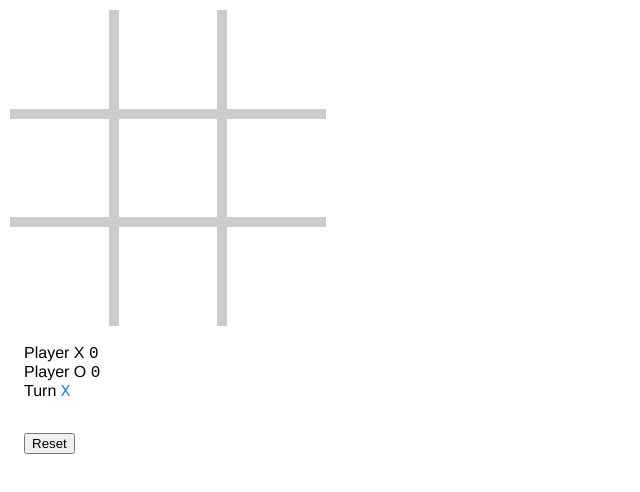
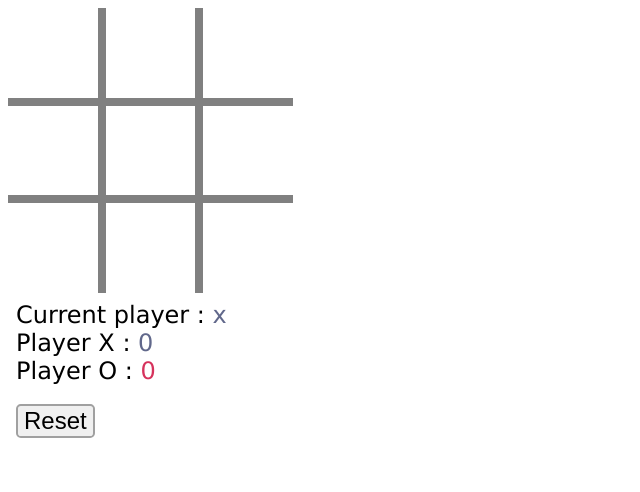
Before and after one commit to alaindet/js-park, a plain HTML site: page codepen/tictactoe/index.html in a window 1280 px wide. Both pictures are taken after a click on the button "Reset". Shown: the whole page, without its empty margins (0-640 px from the left). Drawn offline with nearby package versions, Linux system fonts and the light colour scheme.

Commit message:
Fix Tic Tac Toe

```diff
--- a/codepen/tictactoe/app.js
+++ b/codepen/tictactoe/app.js
@@ -1,280 +1,136 @@
-var app = {
+$(document).ready(function () {
+  selectElements();
+  $(".cell").on("click", clickCell);
+  $(".reset").on("click", resetAll);
+});
 
-  state: {
+var data = {
   players: [
-      { symbol: 'x', score: 0 },
-      { symbol: 'o', score: 0 },
+    { sign: 'x', score: 0 },
+    { sign: 'o', score: 0 }
   ],
-    currentPlayer: {},
-    board: []
-  },
+  playing: false,
+  turn: 0,
+  current: { player: {} },
+  cells: {}
+};
 
-  components: {
-    alert: {
-      selectors: {
-        alert: '.alert'
-      },
-      select: function() {
-        return document.querySelector(this.components.alert.selectors.alert);
-      },
-      empty: function() {
-        var alert = this.components.alert.select.call(this);
-        alert.classList.remove('alert-success');
-        alert.classList.remove('alert-info');
-        alert.classList.remove('alert-danger');
-        alert.innerHTML = null;
-      },
-      set: function($args) {
-        $args.msg = $args.msg || '';
-        $args.type = $args.type ? 'alert-'+$args.type : 'alert-info';
-        var alert = this.components.alert.select.call(this);
-        alert.classList.add($args.type);
-        alert.innerHTML = $args.msg;
+var view = {
+  cell: {},
+  cells: {},
+  gameboard: {},
+  current: { player: {} },
+  scores: { x: {}, o: {} }
+};
+
+function selectElements() {
+  view.cells = $(".cell");
+  view.gameboard = $(".gameboard");
+  view.scores.x = $(".player-x .score");
+  view.scores.o = $(".player-o .score");
+  view.current.player = $(".player-current span");
 }
-    },
-    cells: {
-      count: 9,
-      selectors: {
-        cell: '.cell',
-        cellX: '.cell-x',
-        cellO: '.cell-o',
-        cellHoverX: '.cell-hover-x',
-        cellHoverO: '.cell-hover-o'
-      },
-      select: function($id) {
-        if ($id) {
-          return document.querySelector($id);
-        } else {
-          var cells = this.components.cells.selectors.cell;
-          return document.querySelectorAll(cells);
-        }
-      },
-      empty: function() {
-        this.components.cells.selectAll.call(this).forEach(function(cell) {
-          cell.innerHTML = null;
-          cell.classList.remove('cell-hover-o', 'cell-hover-x', 'o', 'x');
-        });
-      },
-      update: function() {
-        var board = this.state.board;
-        for (var i = 0, len = this.components.cells.count; i < len; i++) {
-          var symbol = this.state.board[i];
-          var cell = this.components.cells.select.call(this, '#cell-'+(i+1));
-          cell.innerHTML = symbol;
-          cell.classList.remove('cell-hover-o', 'cell-hover-x');
-          if (symbol) {
-            cell.classList.add('cell-hover-'+symbol);
+
+function clickCell() {
+  if (!data.playing) { initGame(); }
+  view.cell = $(this);
+  if (putSign()) {
+    if (hasGameEnded()) { resetBoard(); }
+    nextTurn();
   }
 }
+
+function initGame() {
+  data.playing = true;
+  data.current.player = data.players[data.turn % 2];
 }
-    },
-    scores: {
-      selectors: {
-        scores: '.score-value',
-        x: '.score-x',
-        o: '.score-o'
-      },
-      select: function($symbol) {
-        var selectors = this.components.scores.selectors;
-        if ($symbol) {
-          return document.querySelector(selectors[$symbol]);
+
+function putSign() {
+  if (view.cell.text() == "") {
+    view.cell.addClass(data.current.player.sign);
+    view.cell.text(data.current.player.sign);
+    return true;
+  }
+  return false;
+}
+
+function hasGameEnded() {
+  var cells = mapCells();
+  if (checkWin(cells)) {
+    updateScore();
+    alert("Player " + data.current.player.sign.toUpperCase() + " won!");
+    return true;
+  } else if (checkDraw(cells)) {
+    alert("Draw!");
+    return true;
   } else {
-          return document.querySelectorAll(selectors.scores);
+    return false;
   }
-      },
-      update: function() {
-        var scores = this.state.players.map(function(p) { return p.score });
-        var scoreElements = this.components.scores.select.call(this);
-        scores.forEach(function(score, i) {
-          scoreElements[i].innerHTML = score;
+}
+
+function mapCells() {
+  for (var i = 1; i <= 9; i++) { data.cells["c" + i] = $("#cell-" + i).text(); }
+  return data.cells;
+}
+
+function checkWin(c) {
+  var s = data.current.player.sign;
+  if (
+    (s == c.c1 && s == c.c2 && s == c.c3) || // Horizontals
+    (s == c.c4 && s == c.c5 && s == c.c6) ||
+    (s == c.c7 && s == c.c8 && s == c.c9) ||
+
+    (s == c.c1 && s == c.c4 && s == c.c7) || // Vertical
+    (s == c.c2 && s == c.c5 && s == c.c8) ||
+    (s == c.c3 && s == c.c6 && s == c.c9) ||
+
+    (s == c.c1 && s == c.c5 && s == c.c9) || // Oblique
+    (s == c.c3 && s == c.c5 && s == c.c7)
+  ) {
+    return true;
+  } else {
+    return false;
+  }
+}
+
+function updateScore() {
+  data.current.player.score++;
+  view.scores[data.current.player.sign].text(data.current.player.score);
+}
+
+function checkDraw(c) {
+  for (var prop in c) { if (c[prop] == "") { return false; } }
+  return true;
+}
+
+function resetBoard() {
+  view.cells.each(function () {
+    $(this).text("").removeClass("o x");
   });
 }
-    },
-    turn: {
-      selectors: {
-        turn: '.turn-value'
-      },
-      select: function() {
-        var selector = this.components.turn.selectors.turn;
-        return document.querySelector(selector);
-      },
-      update: function() {
-        var turn = this.components.turn.select.call(this);
-        var symbol = this.state.currentPlayer.symbol;
-        turn.innerHTML = symbol.toUpperCase();
-        turn.classList.remove('x', 'o');
-        turn.classList.add(symbol);
-      }
-    },
-    reset: {
-      selectors: {
-        reset: '.reset-game'
-      },
-      select: function () {
-        var selector = this.components.reset.selectors.reset;
-        return document.querySelector(selector);
-      }
-    }
-  },
 
-  game: {
-    reset: function($args) {
-      // Scrap all data, empty the scores
-      if ($args && $args.all) {
-        this.game.resetState.call(this, $args);
-        this.components.scores.update.call(this);
-      }
-      // Scrap data but preserve scores and alert! (for the next game)
-      else {
-        this.game.resetState.call(this);
-        this.components.alert.empty.call(this);
-      }
-      this.components.cells.update.call(this);
-      this.components.turn.update.call(this);
-    },
-    resetState: function($args) {
-
-      // Reset scores as well
-      if ($args && $args.all) {
-        this.state.players.forEach(function(p) { p.score = 0 });
+function nextTurn(turn) {
+  data.turn++;
+  data.current.player = data.players[data.turn % 2];
+  view.current.player
+    .removeClass()
+    .addClass(data.current.player.sign)
+    .text(data.current.player.sign);
 }
 
-      // Reset turn player
-      this.state.currentPlayer = this.state.players[0];
+function resetAll() {
+  resetBoard();
 
-      // Reset board
-      this.state.board = Array(this.components.cells.count).fill(null);
-    },
-    addVictory: function($symbol) {
-      var p = this.state.players.find(function(p) {return $symbol == p.symbol});
-      var el = this.components.scores.select.call(this, p.symbol);
-      p.score += 1;
-      el.innerHTML = p.score;
-    },
-    readBoard: function() {
-      var cells = this.components.cells.select.call(this);
-      this.state.board = Array.prototype.map.call(cells, function(cell) {
-        return cell.innerHTML.toLowerCase();
-      });
-    },
-    hasGameEnded: function() {
+  data.players[0].score = 0;
+  view.scores.x.text("0");
+  data.players[1].score = 0;
+  view.scores.o.text("0");
 
-      // Get current symbol and board state
-      var current = this.state.currentPlayer;
-      var s = current.symbol;
-      var b = this.state.board;
+  data.turn = 0;
+  data.current.player = data.players[data.turn % 2];
 
-      // Check victory
-      if (
-        // Rows
-        (b[0] == s && b[1] == s && b[2] == s) ||
-        (b[3] == s && b[4] == s && b[5] == s) ||
-        (b[6] == s && b[7] == s && b[8] == s) ||
-        // Columns
-        (b[0] == s && b[3] == s && b[6] == s) ||
-        (b[1] == s && b[4] == s && b[7] == s) ||
-        (b[2] == s && b[5] == s && b[8] == s) ||
-        // Diagonals
-        (b[0] == s && b[4] == s && b[8] == s) ||
-        (b[2] == s && b[4] == s && b[6] == s)
-      ) {
-        return {
-          winner: current,
-          alert: {
-            msg: 'Player ' + s + ' won!',
-            type: 'success'
+  view.current.player
+    .removeClass()
+    .addClass(data.current.player.sign)
+    .text(data.current.player.sign);
 }
-        };
-      }
-
-      // Check for a tie (no empty cells)
-      if (!b.filter(function (i) { return !i; }).length) {
-        return {
-          alert: {
-            msg: 'Tie!',
-            type: 'info'
-          }
-        };
-      }
-
-    },
-    nextTurn: function() {
-      var thisApp = this;
-      thisApp.state.currentPlayer = thisApp.state.players.find(function(player) {
-        return player.symbol !== thisApp.state.currentPlayer.symbol;
-      });
-      thisApp.components.turn.update.call(thisApp);
-    }
-  },
-
-  handlers: {
-    onClickCell: function(e) {
-
-      // Select clicked cell
-      var cell = e.target;
-
-      // Check if cell is not empty
-      if (cell.innerHTML) {
-        this.components.alert.set.call(this, {
-          msg: "There's already another symbol here.",
-          type: 'danger'
-        });
-        return;
-      }
-
-      // Put the symbol
-      var symbol = this.state.currentPlayer.symbol;
-      cell.innerHTML = symbol.toUpperCase();
-      cell.classList.add(symbol);
-
-      // Read board
-      this.game.readBoard.call(this);
-
-      // Check game end
-      var end = this.game.hasGameEnded.call(this);
-      if (end) {
-
-        // Update winner's score
-        if (end.winner) {
-          this.game.addVictory.call(this, end.winner.symbol);
-        }
-
-        // Show alert
-        this.components.alert.set.call(this, {
-          msg: end.alert.msg,
-          type: end.alert.type
-        });
-
-        // Reset the game (preserve the scores)
-        this.game.reset.call(this);
-      }
-
-      // Go on playing...
-      this.game.nextTurn.call(this);
-    },
-    onClickReset: function() {
-      this.game.reset.call(this, { all: true });
-    }
-  },
-
-  bootstrapApp: function() {
-
-    // Store the app reference
-    var thisApp = this;
-
-    // Bind click handlers to board cells
-    thisApp.components.cells.select.call(thisApp).forEach(function(cell) {
-      cell.addEventListener('click', thisApp.handlers.onClickCell.bind(thisApp));
-    });
-
-    // Bind click handler to reset button
-    thisApp.components.reset.select.call(thisApp)
-      .addEventListener('click', thisApp.handlers.onClickReset.bind(thisApp));
-
-    // Reset the game (bind context and reset all including scores)
-    thisApp.game.reset.call(thisApp, {all: true});
-  }
-};
-
-// Bootstrap the app!
-app.bootstrapApp()
--- a/codepen/tictactoe/index.html
+++ b/codepen/tictactoe/index.html
@@ -1,67 +1,51 @@
 <!DOCTYPE html>
 <html lang="en">
 <head>
+  <title>Tic Tac Toe</title>
   <meta charset="UTF-8">
   <meta name="viewport" content="width=device-width, initial-scale=1.0">
   <meta http-equiv="X-UA-Compatible" content="ie=edge">
-  <title>Tic Tac Toe</title>
   <link href="style.css" rel="stylesheet">
 </head>
 <body>
-  <main class="tictactoe">
+  <main id="tictactoe">
+    <table class="gameboard">
+      <tr>
+        <td class="cell" id="cell-1"></td>
+        <td class="cell" id="cell-2"></td>
+        <td class="cell" id="cell-3"></td>
+      </tr>
+      <tr>
+        <td class="cell" id="cell-4"></td>
+        <td class="cell" id="cell-5"></td>
+        <td class="cell" id="cell-6"></td>
+      </tr>
+      <tr>
+        <td class="cell" id="cell-7"></td>
+        <td class="cell" id="cell-8"></td>
+        <td class="cell" id="cell-9"></td>
+      </tr>
+    </table>
+    <div class="scoreboard">
+      <div class="player player-current">
+        Current player : <span class="x">x</span>
+      </div>
+      <div class="player player-x">
+        <span class="player-info name">Player X</span>
+        :
+        <span class="player-info score x">0</span>
+      </div>
+      <div class="player player-o">
+        <span class="player-info name">Player O</span>
+        :
+        <span class="player-info score o">0</span>
+      </div>
+      <br>
+      <button class="reset">Reset</button>
+    </div>
+  </main>
 
-    <!-- Notification -->
-    <section class="alert"></section>
-
-    <!-- Game board -->
-    <section class="board">
-      <div id="cell-1" class="cell b-rb"></div>
-      <div id="cell-2" class="cell b-no-t"></div>
-      <div id="cell-3" class="cell b-bl"></div>
-      <div id="cell-4" class="cell b-no-l"></div>
-      <div id="cell-5" class="cell b"></div>
-      <div id="cell-6" class="cell b-no-r"></div>
-      <div id="cell-7" class="cell b-tr"></div>
-      <div id="cell-8" class="cell b-no-b"></div>
-      <div id="cell-9" class="cell b-lt"></div>
-    </section>
-
-    <!-- Info -->
-    <section class="info">
-
-      <!-- Scores -->
-      <section class="scores">
-
-        <!-- X -->
-        <div class="score">
-          <span class="score-label">Player X</span>
-          <span class="score-value score-x"></span>
-        </div>
-
-        <!-- O -->
-        <div class="score">
-          <span class="score-label">Player O</span>
-          <span class="score-value score-o"></span>
-        </div>
-
-        <!-- Turn -->
-        <div class="turn">
-          <span class="turn-label">Turn</span>
-          <span class="turn-value"></span>
-        </div>
-
-      </section>
-
-      <!-- Reset -->
-      <section class="actions">
-        <button class="reset-game">
-          Reset
-        </button>
-      </section>
-
-    </section><!-- /Info -->
-
-  </main>
+  <script src="https://cdnjs.cloudflare.com/ajax/libs/jquery/3.2.1/jquery.min.js"></script>
   <script src="app.js"></script>
 </body>
 </html>
--- a/codepen/tictactoe/style.css
+++ b/codepen/tictactoe/style.css
@@ -1,106 +1,53 @@
 body {
-  font-size: 16px;
-  font-family: Helvetica, sans-serif;
-}
-.tictactoe {
-  display: flex;
-  flex-direction: column;
-}
-.board {
-  width: 20rem;
-  height: 20rem;
-  display: flex;
-  flex-wrap: wrap;
-  justify-content: center;
-  align-content: center;
-}
-.info {
-  display: flex;
-  flex-direction: column;
-  flex-wrap: wrap;
-  justify-content: space-between;
-}
-.info .scores,
-.info .actions {
-  padding: 1rem;
+    font-family: verdana;
+    font-size: 16px;
 }
 .cell {
-  width: calc(33.33% - 8px);
-  height: calc(33.33% - 8px);
-  font-size: 5rem;
-  display: flex;
-  justify-content: center;
-  align-items: center;
-  cursor: pointer;
+    cursor: pointer;
+    border: 0.5rem solid #808080;
+    padding: 0.3rem;
+    width: 1em!important;
+    line-height:1em!important;
+    height: 1em!important;
+    font-size: 5em;
+    text-align: center;
 }
-.score-label,
-.turn-label {
-  width: 10rem;
+#cell-1, #cell-2, #cell-3 {
+    border-top: none;
 }
-.score-value,
-.turn-value {
-  font-family: monospace;
-  width: 3rem;
+#cell-3, #cell-6, #cell-9 {
+    border-right: none;
 }
-
-/* Colors */
-
-.cell:hover {
-  background-color: #f0f0f0;
+#cell-7, #cell-8, #cell-9 {
+    border-bottom: none;
+}
+#cell-1, #cell-4, #cell-7 {
+    border-left: none;
+}
+.o {
+    color: #d6325c;
 }
 .x {
-  color: #0984e3;
+    color: #61688b;
 }
-.cell-x-hover:hover {
-  background-color: #cde6f9;
+.gameboard {
+    cellspacing: 0;
+    border-collapse: collapse;
+    text-align: center;
+    vertical-align: middle;
 }
-.o {
-  color: #d63031;
+.scoreboard {
+    padding: 0.5rem;
 }
-.cell-o-hover:hover {
-  background-color: #f6d5d5;
+.player, .reset {
+    font-size: 1.5rem;
 }
-
-
-/* Borders */
-
-/* 4 sides */
-.b {
-  border: 5px solid #ccc;
+.reset {
+    border-radius: 0.3rem;
+    background: #f0f0f0;
+    border: 2px solid #a0a0a0;
+    cursor: pointer;
 }
-
-/* 3 sides */
-.b-no-t {
-  border: 5px solid #ccc;
-  border-top: 0;
+.reset:hover {
+    background: rgba(255,255,255,0.5);
 }
-.b-no-r {
-  border: 5px solid #ccc;
-  border-right: 0;
-}
-.b-no-b {
-  border: 5px solid #ccc;
-  border-bottom: 0;
-}
-.b-no-l {
-  border: 5px solid #ccc;
-  border-left: 0;
-}
-
-/* 2 sides (corners) */
-.b-tr {
-  border-top: 5px solid #ccc;
-  border-right: 5px solid #ccc;
-}
-.b-rb {
-  border-right: 5px solid #ccc;
-  border-bottom: 5px solid #ccc;
-}
-.b-bl {
-  border-bottom: 5px solid #ccc;
-  border-left: 5px solid #ccc;
-}
-.b-lt {
-  border-left: 5px solid #ccc;
-  border-top: 5px solid #ccc;
-}
```
Lines whose indentation alone changed are shown as unchanged.
